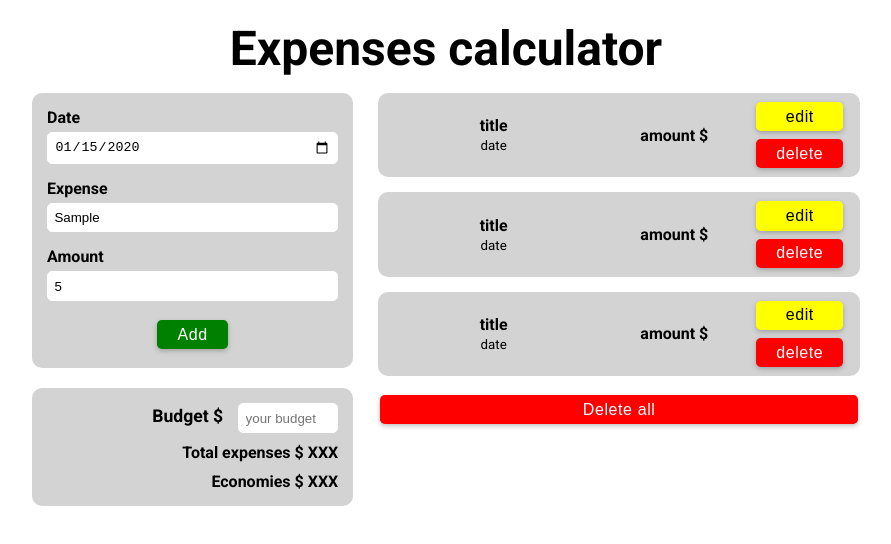
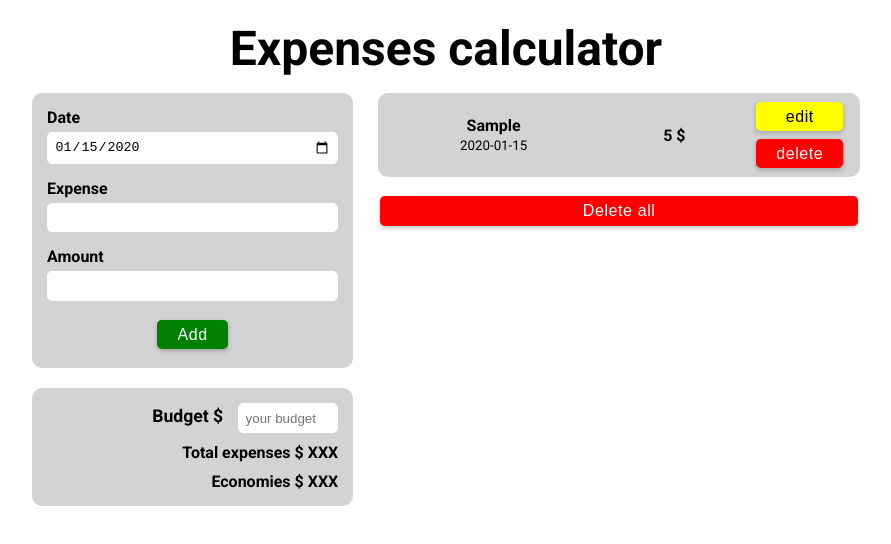
Before and after one commit to jakubchmielewsky/Expenses-calculator, a React (Create React App) app: page / in a window 1280 px wide. Both pictures are taken after typing "2020-01-15", "Sample", "5" into the empty fields and a click on the button "Add". Shown: the top 544 px of the page, without its empty margins (194-1085 px from the left). Built offline with nearby package versions, Linux system fonts and the light colour scheme.

Commit message:
add displaying expenses

```diff
--- a/package.json
+++ b/package.json
@@ -11,6 +11,7 @@
     "react-icons": "^5.2.1",
     "react-scripts": "5.0.1",
     "styled-components": "^6.1.12",
+    "uuid": "^10.0.0",
     "web-vitals": "^2.1.4"
   },
   "scripts": {
--- a/src/components/ExpenseForm/ExpenseForm.jsx
+++ b/src/components/ExpenseForm/ExpenseForm.jsx
@@ -1,4 +1,4 @@
-import React, { useContext, useEffect, useState } from "react";
+import React, { useContext, useState } from "react";
 import {v4 as uuidV4} from "uuid";
 
 //components
@@ -12,10 +12,10 @@ import { ExpenseContext } from "../../context/ExpenseContext";
 
 
 export default function ExpenseForm(params) {
-    const {addExpense,expenses} = useContext(ExpenseContext);
+    const {addExpense} = useContext(ExpenseContext);
 
     const [date,setDate]= useState("");
-    const [title,setExpense]= useState("");
+    const [title,setTitle]= useState("");
     const [amount,setAmount]= useState("");
 
 
@@ -24,8 +24,8 @@ export default function ExpenseForm(params) {
         setDate(e.target.value);
     };
 
-    const handleExpenseChange = (e)=>{
-        setExpense(e.target.value);
+    const handleTitleChange = (e)=>{
+        setTitle(e.target.value);
     };
 
     const handleAmountChange = (e)=>{
@@ -36,18 +36,16 @@ export default function ExpenseForm(params) {
         const newExpense= {id:uuidV4(),date,title,amount};
         addExpense(newExpense);
 
-    }
+        setTitle("");
+        setAmount("");
+    };
 
-    useEffect(()=>{
-        expenses.forEach(element => {
-            console.log(element.title);
-        });
-    }, [expenses])
+
 
     return (
         <ExpenseFormContainer>
             <InputGroup label={"Date"} onChange={handleDateChange} value={date} type={"date"}/>
-            <InputGroup label={"Expense"} onChange={handleExpenseChange} value={title} type={"text"}/>
+            <InputGroup label={"Expense"} onChange={handleTitleChange} value={title} type={"text"}/>
             <InputGroup label={"Amount"} onChange={handleAmountChange} value={amount} type={"number"}/>
             <Button style={{backgroundColor: 'green'}} text="Add" onClick={handleAddClick}/>
         </ExpenseFormContainer>
--- a/src/components/ExpenseItem/ExpenseItem.jsx
+++ b/src/components/ExpenseItem/ExpenseItem.jsx
@@ -10,12 +10,12 @@ export default function ExpenseItem({expense}){
     return(
         <ExpenseItemContainer>
             <div className="expense-details">
-                <h4>{"title"}</h4>
-                <small>{"date"}</small>
+                <h4>{expense.title}</h4>
+                <small>{expense.date}</small>
 
             </div>
             <div className="amount">
-                {`amount $`}
+                {`${expense.amount} $`}
 
             </div>
             <div className="buttons">
--- a/src/components/ExpensesList/ExpensesList.jsx
+++ b/src/components/ExpensesList/ExpensesList.jsx
@@ -15,9 +15,13 @@ export default function ExpensesList() {
     return(
         <ExpensesListContainer>
             <ul className="items">
-                <ExpenseItem/>
-                <ExpenseItem/>
-                <ExpenseItem/>
+                {
+                    expenses.map((expense)=>(
+                        <ExpenseItem expense={expense} key={expense.id}/>
+                    ))
+                }
+
+
             </ul>
             <Button className="deleteAll" text="Delete all" style={{backgroundColor: 'red'}}/>
         </ExpensesListContainer>
```
Also changed, not shown: 1 other file (tests, documents, lock files or other folders).
